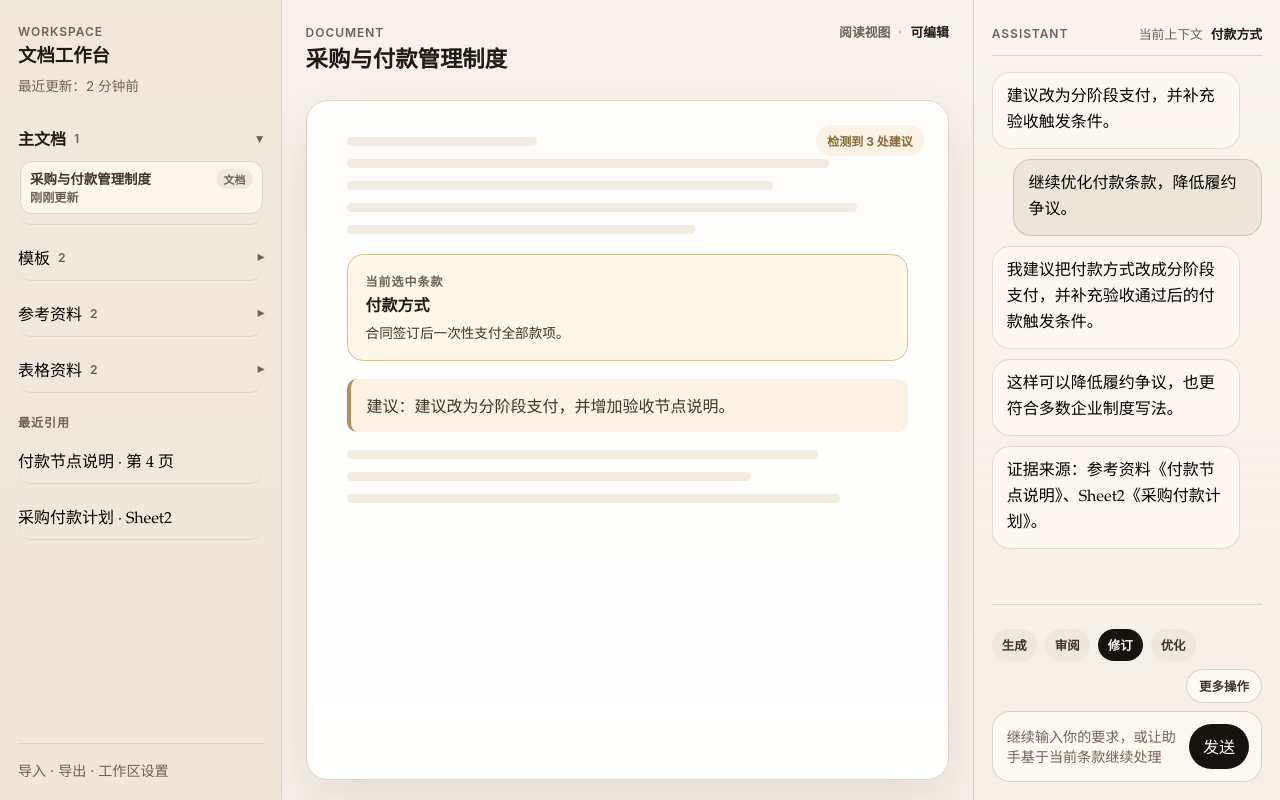
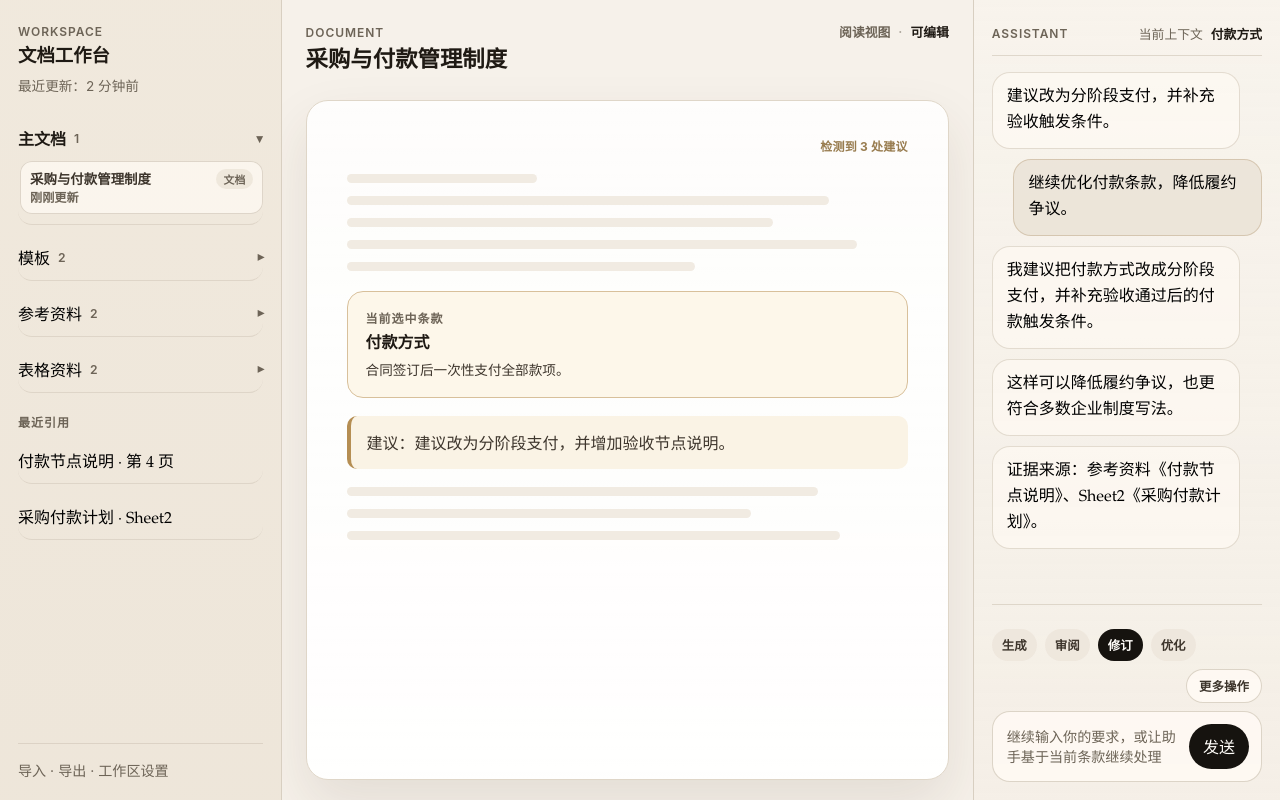
Before and after one commit to gandli/docx-reviewer, a React (Vite) app: page /workspace/1 in a window 1280 px wide. Built offline with nearby package versions, Linux system fonts and the light colour scheme.

Commit message:
style: soften document suggestion note

```diff
--- a/src/app/styles.css
+++ b/src/app/styles.css
@@ -275,18 +275,14 @@ textarea {
   box-shadow: 0 24px 54px rgba(71, 53, 33, 0.1);
 }
 
-.document-canvas::before {
-  position: absolute;
-  top: 24px;
-  right: 24px;
-  padding: 7px 11px;
-  border-radius: 999px;
-  background: #faf3e5;
-  color: #8a6a37;
-  content: attr(data-suggestion-count);
+.document-canvas__note {
+  margin-bottom: 20px;
+  text-align: right;
+  color: rgba(138, 106, 55, 0.88);
   font-family: "Inter", "Avenir Next", "Segoe UI", sans-serif;
   font-size: 0.75rem;
   font-weight: 700;
+  letter-spacing: 0.02em;
 }
 
 .line {
--- a/src/features/editor-draft/components/document-canvas.tsx
+++ b/src/features/editor-draft/components/document-canvas.tsx
@@ -10,11 +10,10 @@ type DocumentCanvasProps = {
 
 export function DocumentCanvas({ summary }: DocumentCanvasProps) {
   return (
-    <section
-      className="document-canvas"
-      data-testid="document-canvas"
-      data-suggestion-count={`检测到 ${summary.pendingSuggestionIds.length + 1} 处建议`}
-    >
+    <section className="document-canvas" data-testid="document-canvas">
+      <div className="document-canvas__note">
+        检测到 {summary.pendingSuggestionIds.length + 1} 处建议
+      </div>
       {widths.slice(0, 5).map((width, index) => (
         <div key={`${width}-${index}`} className="line" style={{ width }} />
       ))}
```
